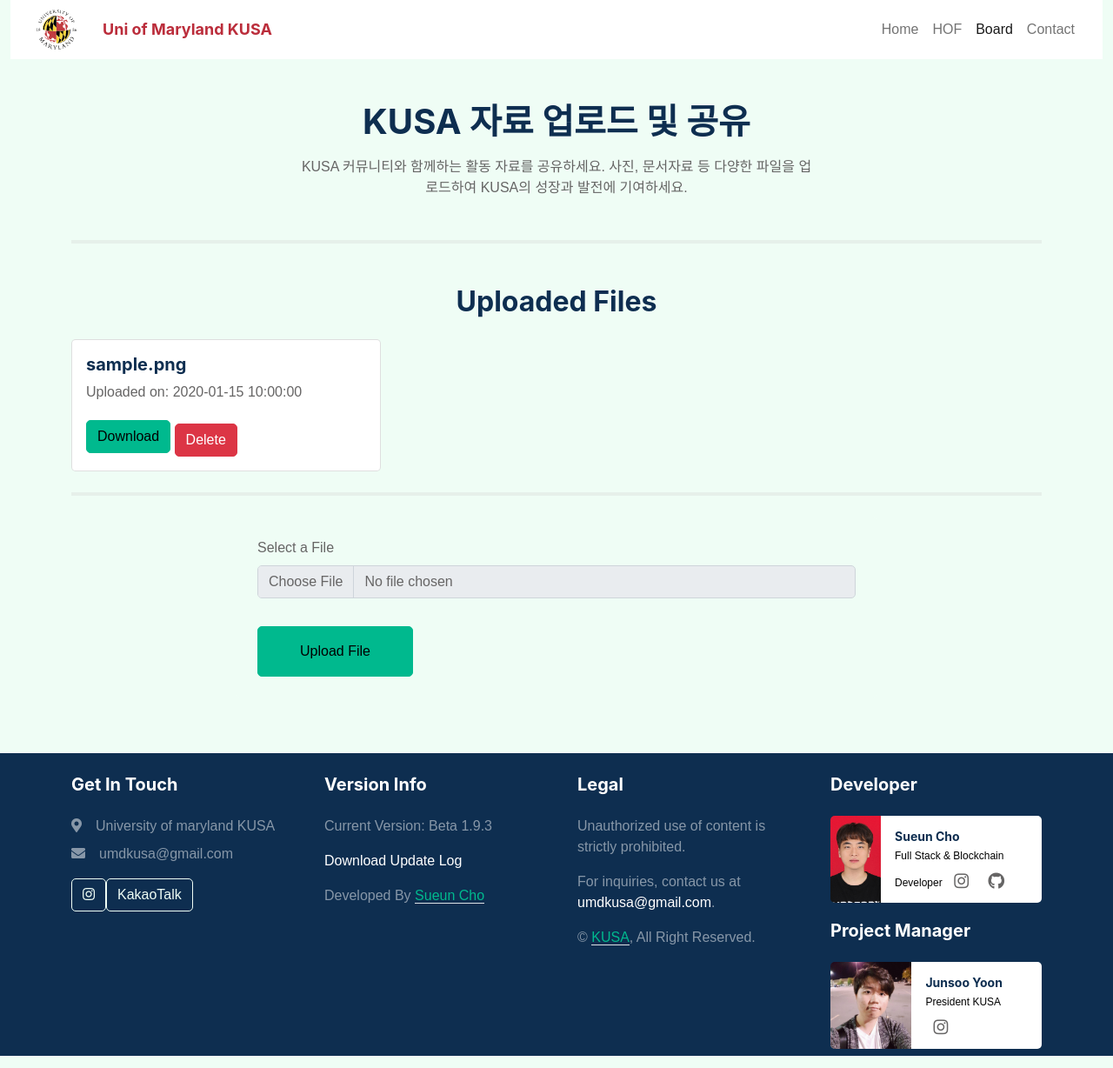
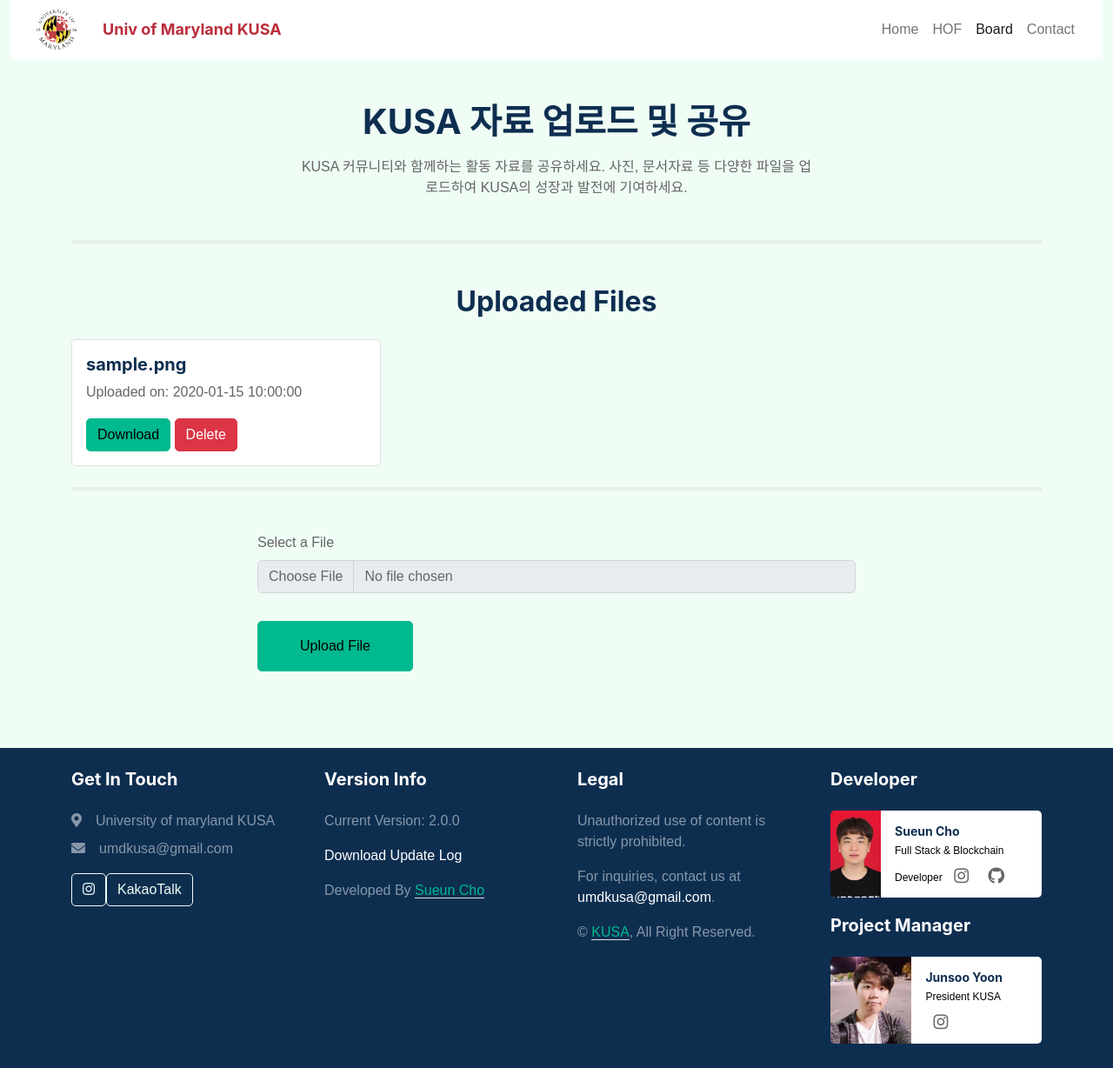
Before and after one commit to sueun-dev/umd-kusa-official-website, a Flask app: page /upload in a window 1280 px wide. Shown: the whole page at 87% size. Run offline with Flask 3, Linux system fonts and the light colour scheme; tables that the repository leaves empty hold one stand-in row (values such as "Sample post"); some libraries are stand-ins or nearby versions.

Commit message:
🚀Commit: Version 2.0. - UMD-KUSA Official Website Official Release

```diff
--- a/templates/about.html
+++ b/templates/about.html
@@ -203,7 +203,7 @@
 
           <div class="col-lg-3 col-md-6">
             <h5 class="text-white mb-4">Version Info</h5>
-            <p>Current Version: Beta 1.9.3</p>
+            <p>Current Version: 2.0.0</p>
             <p>
               <a href="/static/Log/patch_updates.txt" download class="text-white">Download Update Log</a>
             </p>Developed By <a class="border-bottom" href="https://github.com/sueun-dev">Sueun Cho</a>
--- a/templates/index.html
+++ b/templates/index.html
@@ -131,7 +131,7 @@
             <a class="cat-item d-block bg-light text-center rounded p-3">
               <div class="rounded p-4">
                 <div class="icon mb-3">
-                  <img class="img-fluid" src="static/img/university-of-maryland-logo.png" alt="Icon" style="width: 50px; height: 50px;" />
+                  <img class="img-fluid" src="static/img/ksa.jpeg" alt="Icon" style="width: 50px; height: 50px;" />
                 </div>
                 <h6>Korean Student Association</h6>
                 <!-- <span>KUSA 활동 작게 타이틀</span> -->
@@ -320,7 +320,7 @@
 
           <div class="col-lg-3 col-md-6">
             <h5 class="text-white mb-4">Version Info</h5>
-            <p>Current Version: Beta 1.9.9</p>
+            <p>Current Version: 2.0.0</p>
             <p>
               <a href="/static/Log/patch_updates.txt" download class="text-white">Download Update Log</a>
             </p>Developed By <a class="border-bottom" href="https://github.com/sueun-dev">Sueun Cho</a>
@@ -349,7 +349,7 @@
             </div>
             <!-- Adjusted margin for the "Project Manager" text -->
             <h5 class="text-white mb-4" style="margin-top: 20px;">Project Manager</h5> <!-- Added margin-top to create space -->
-            <div class="team-item d-flex align-items-center rounded overflow-hidden text-center" style="max-width: 300px; margin: 0 auto; height: 100px;">
+            <div class="team-item d-flex align-items-center rounded overflow-hidden text-center" style="max-width: 300px; margin: 0 auto 20px; height: 100px;">
               <div class="position-relative" style="width: 100px; height: 100px;">
                 <img class="img-fluid w-100 h-100" src="static/img/KakaoTalk_Photo_2024-08-22-20-54-12.jpeg" alt="" style="object-fit: cover;" />
               </div>
--- a/templates/upload.html
+++ b/templates/upload.html
@@ -21,7 +21,10 @@
           <div class="icon p-1 me-4">
             <img class="img-fluid" src="static/img/university-of-maryland-seeklogo.svg" alt="Icon" style="width: 50px; height: 50px;" />
           </div>
-          <h1 class="m-0 text-primary d-none d-md-block" style="font-size: 18px;">Uni of Maryland KUSA</h1>
+          <!-- Desktop and tablet view -->
+          <h1 class="m-0 text-primary d-none d-md-block" style="font-size: 18px;">Univ of Maryland KUSA</h1>
+          <!-- Mobile view -->
+          <h1 class="m-0 text-primary d-block d-md-none" style="font-size: 18px;">U of M KUSA</h1>
         </a>
         <button type="button" class="navbar-toggler" data-bs-toggle="collapse" data-bs-target="#navbarCollapse"><span class="navbar-toggler-icon"></span></button>
         <div class="collapse navbar-collapse" id="navbarCollapse">
@@ -35,6 +38,7 @@
       </nav>
     </div>
 
+
     <div class="container-xxl py-5">
       <div class="container">
         <div class="text-center mx-auto mb-5" style="max-width: 600px;">
@@ -45,16 +49,16 @@
 
         <div class="mt-5">
           <h2 class="text-center mb-4">Uploaded Files</h2>
-          <div class="row g-4">
+          <div class="row g-4" id="file-list">
             {% for file in files %}
             <div class="col-lg-4 col-md-6 wow fadeInUp" data-wow-delay="0.1s">
               <div class="card">
                   <div class="card-body">
                       <h5 class="card-title">{{ file.filename }}</h5>
                       <p class="card-text">Uploaded on: {{ file.upload_date }}</p>
-                    <a href="/download/{{ file.filename }}" class="btn btn-primary">Download</a>
+                      <a href="/download/{{ file.filename }}" class="btn btn-primary" style="margin-top: 2px;">Download</a>
                       <form action="/delete/{{ file.id }}" method="POST" style="display:inline;" onsubmit="return confirmPresident()">
-                      <button type="submit" class="btn btn-danger mt-2">Delete</button>
+                          <button type="submit" class="btn btn-danger" style="margin-top: 2px;">Delete</button>
                       </form>
                   </div>
               </div>
@@ -104,7 +108,7 @@
 
           <div class="col-lg-3 col-md-6">
             <h5 class="text-white mb-4">Version Info</h5>
-            <p>Current Version: Beta 1.9.3</p>
+            <p>Current Version: 2.0.0</p>
             <p>
               <a href="/static/Log/patch_updates.txt" download class="text-white">Download Update Log</a>
             </p>Developed By <a class="border-bottom" href="https://github.com/sueun-dev">Sueun Cho</a>
@@ -133,7 +137,7 @@
             </div>
             <!-- Adjusted margin for the "Project Manager" text -->
             <h5 class="text-white mb-4" style="margin-top: 20px;">Project Manager</h5> <!-- Added margin-top to create space -->
-            <div class="team-item d-flex align-items-center rounded overflow-hidden text-center" style="max-width: 300px; margin: 0 auto; height: 100px;">
+            <div class="team-item d-flex align-items-center rounded overflow-hidden text-center" style="max-width: 300px; margin: 0 auto 20px; height: 100px;">
               <div class="position-relative" style="width: 100px; height: 100px;">
                 <img class="img-fluid w-100 h-100" src="static/img/KakaoTalk_Photo_2024-08-22-20-54-12.jpeg" alt="" style="object-fit: cover;" />
               </div>
```
Also changed, not shown: migrations/versions/524b262ce399_.py (added, +24 -0 lines), migrations/versions/524b262ce399_initial_migration.py (deleted, +0 -33 lines), static/img/ksa.jpeg (added), static/js/main.js (line endings or trailing spaces), uploads/file.png (added), uploads/random_img.png (added), 1 other file. Lines whose indentation alone changed are shown as unchanged.
